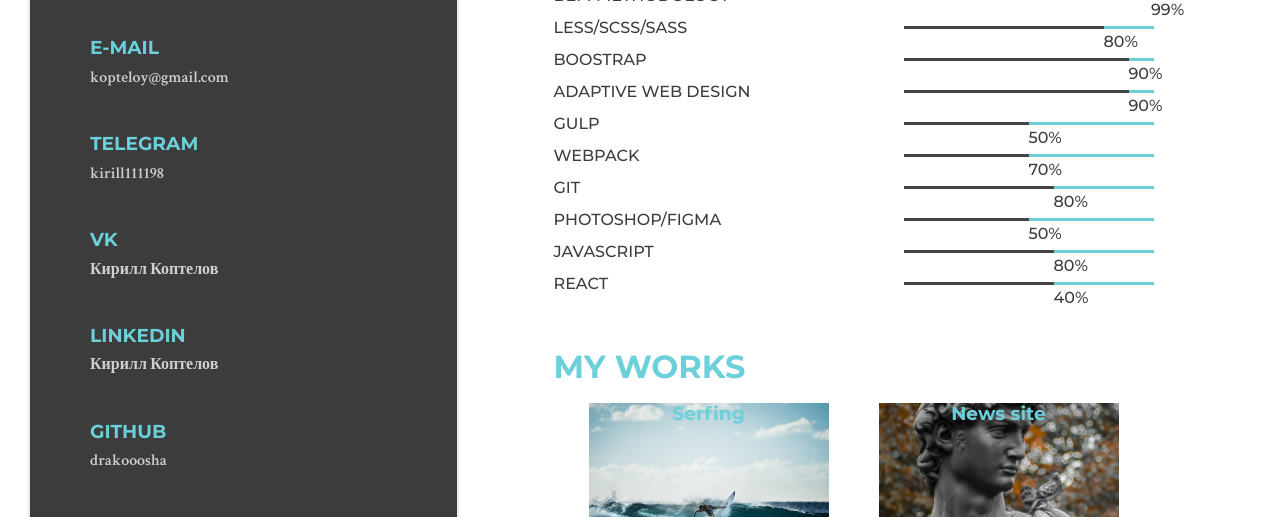
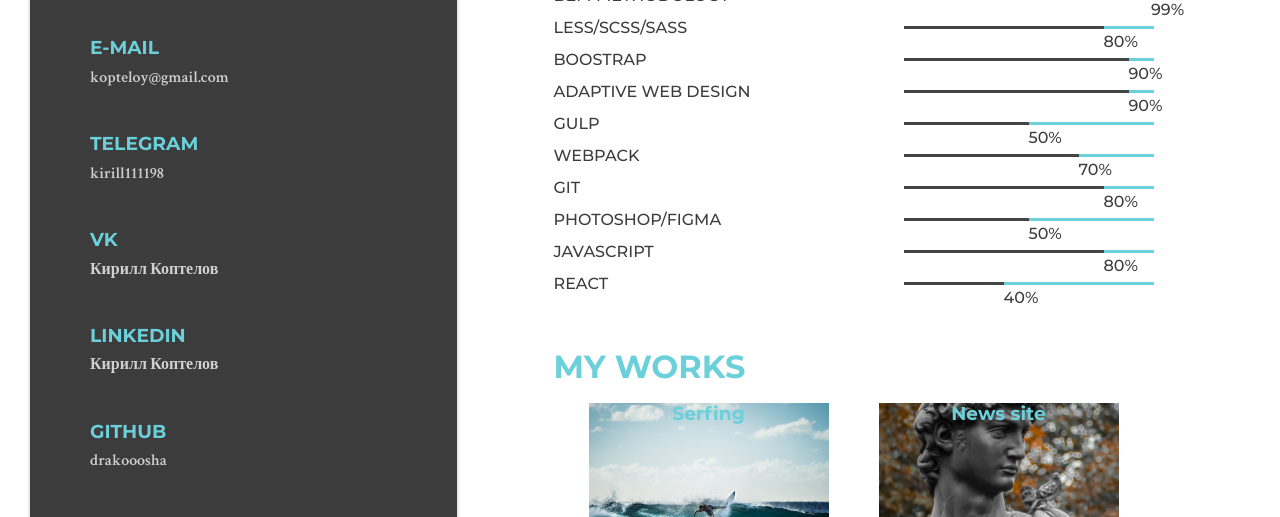
Before and after one commit to drakooosha/cv, a plain HTML site: page index.html in a window 1280 px wide. Shown: the part 583-1100 px from the top of the page. Drawn offline with nearby package versions, Linux system fonts and the light colour scheme.

Commit message:
Update index.html

```diff
--- a/index.html
+++ b/index.html
@@ -144,13 +144,13 @@
                                 <li class="skills__item">
                                     webpack
                                     <div class="skills__line">
-                                        <span class="skills__percent" style="width:calc(100% - 50%)">70%</span>
+                                        <span class="skills__percent" style="width:calc(100% - 70%)">70%</span>
                                     </div>
                                 </li>
                                 <li class="skills__item">
                                     git
                                     <div class="skills__line">
-                                        <span class="skills__percent" style="width:calc(100% - 60%)">80%</span>
+                                        <span class="skills__percent" style="width:calc(100% - 80%)">80%</span>
                                     </div>
                                 </li>
                                 <li class="skills__item">
@@ -162,13 +162,13 @@
                                 <li class="skills__item">
                                     javascript
                                     <div class="skills__line">
-                                        <span class="skills__percent" style="width:calc(100% - 60%)">80%</span>
+                                        <span class="skills__percent" style="width:calc(100% - 80%)">80%</span>
                                     </div>
                                 </li>
                                 <li class="skills__item">
                                     react
                                     <div class="skills__line">
-                                        <span class="skills__percent" style="width:calc(100% - 60%)">40%</span>
+                                        <span class="skills__percent" style="width:calc(100% - 40%)">40%</span>
                                     </div>
                                 </li>
                             </ul>
```
